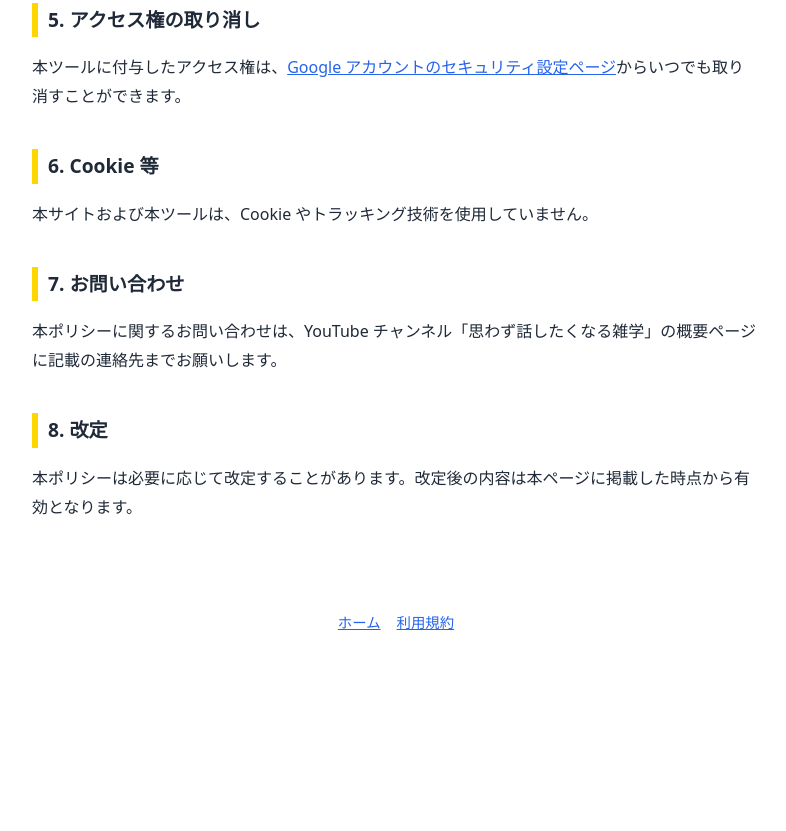
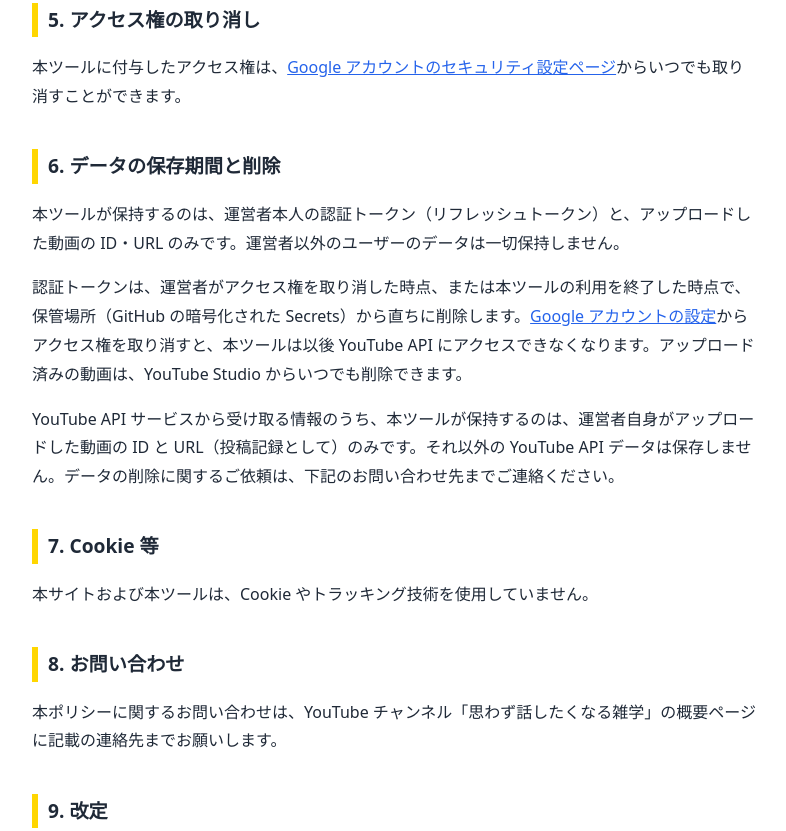
Before and after one commit to ryoota243-bit/shorts-factory, a plain HTML site: page site/privacy.html in a window 1280 px wide. Shown: the part 930-1761 px from the top of the page, without its empty margins (244-1030 px from the left). Before the commit the page ends 1590 px from the top, so only its background shows below. Drawn offline with Linux system fonts and the light colour scheme.

Commit message:
Privacy policy deletion section; terms PDF for the audit
Co-Authored-By: Claude Opus 5.5 <noreply@anthropic.com>
Claude-Session: https://claude.ai/code/session_01AtK9kCbBioGknb3ASStySc

```diff
--- a/site/privacy.html
+++ b/site/privacy.html
@@ -16,11 +16,15 @@
 <p>本ツールが扱う情報を、法令に基づく場合を除き第三者に提供することはありません。</p>
 <h2>5. アクセス権の取り消し</h2>
 <p>本ツールに付与したアクセス権は、<a href="https://myaccount.google.com/permissions" rel="noopener">Google アカウントのセキュリティ設定ページ</a>からいつでも取り消すことができます。</p>
-<h2>6. Cookie 等</h2>
+<h2>6. データの保存期間と削除</h2>
+<p>本ツールが保持するのは、運営者本人の認証トークン（リフレッシュトークン）と、アップロードした動画の ID・URL のみです。運営者以外のユーザーのデータは一切保持しません。</p>
+<p>認証トークンは、運営者がアクセス権を取り消した時点、または本ツールの利用を終了した時点で、保管場所（GitHub の暗号化された Secrets）から直ちに削除します。<a href="https://myaccount.google.com/permissions" rel="noopener">Google アカウントの設定</a>からアクセス権を取り消すと、本ツールは以後 YouTube API にアクセスできなくなります。アップロード済みの動画は、YouTube Studio からいつでも削除できます。</p>
+<p>YouTube API サービスから受け取る情報のうち、本ツールが保持するのは、運営者自身がアップロードした動画の ID と URL（投稿記録として）のみです。それ以外の YouTube API データは保存しません。データの削除に関するご依頼は、下記のお問い合わせ先までご連絡ください。</p>
+<h2>7. Cookie 等</h2>
 <p>本サイトおよび本ツールは、Cookie やトラッキング技術を使用していません。</p>
-<h2>7. お問い合わせ</h2>
+<h2>8. お問い合わせ</h2>
 <p>本ポリシーに関するお問い合わせは、YouTube チャンネル「思わず話したくなる雑学」の概要ページに記載の連絡先までお願いします。</p>
-<h2>8. 改定</h2>
+<h2>9. 改定</h2>
 <p>本ポリシーは必要に応じて改定することがあります。改定後の内容は本ページに掲載した時点から有効となります。</p>
 </main>
 <footer><nav><a href="index.html">ホーム</a><a href="terms.html">利用規約</a></nav></footer>
```
Also changed, not shown: 1 other file.
